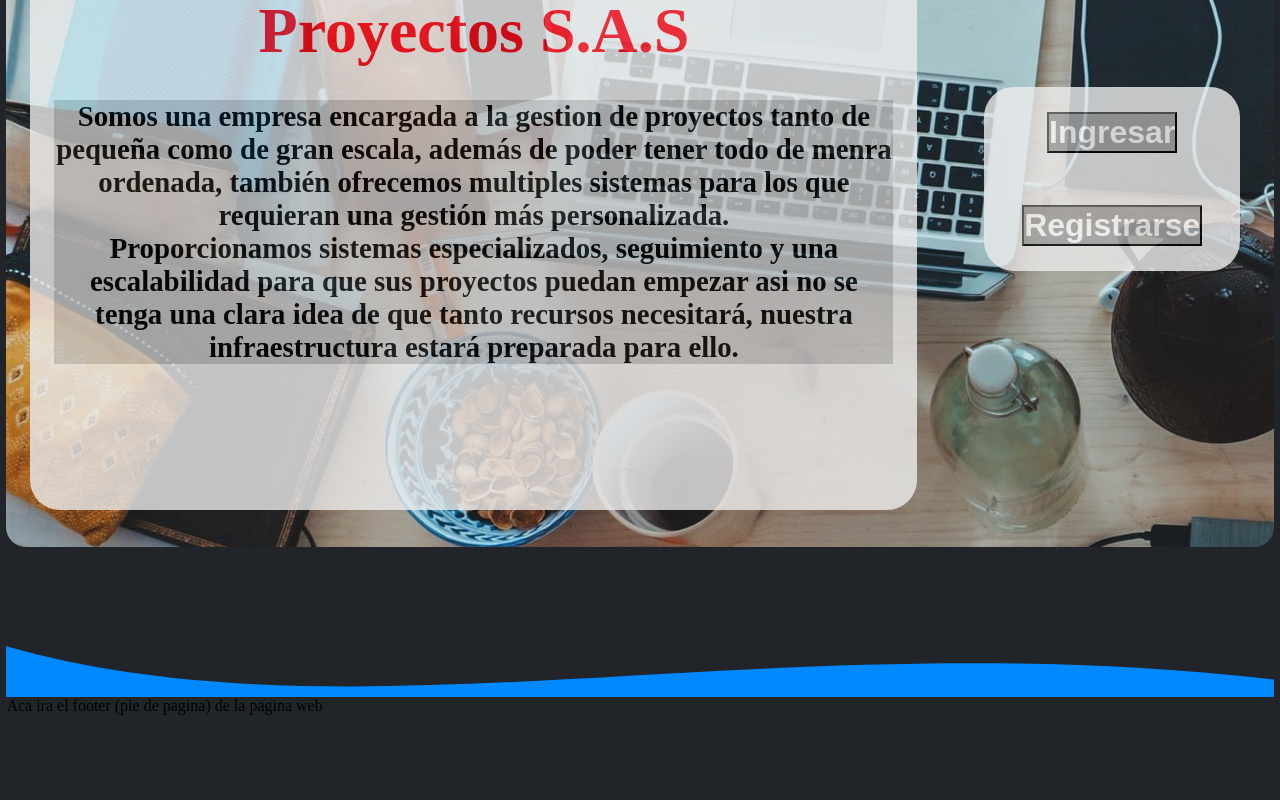
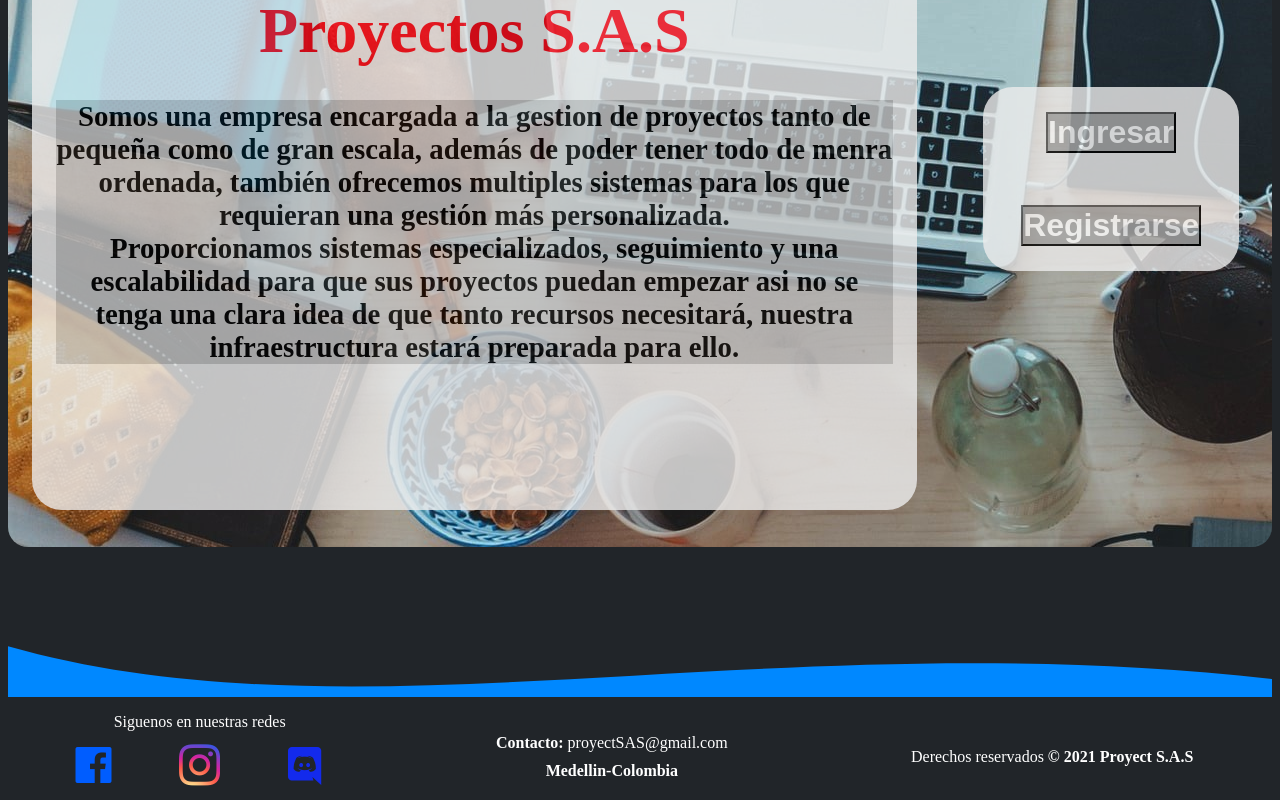
Before and after one commit to madro0/develop-of-world-Public, a React (Create React App) app: page / in a window 1280 px wide. Shown: the part 221-1021 px from the top of the page. Before the commit the page ends 936 px from the top, so only its background shows below. Built offline with nearby package versions, Linux system fonts and the light colour scheme.

Commit message:
footer basico

```diff
--- a/public/index.html
+++ b/public/index.html
@@ -15,6 +15,8 @@
       user's mobile device or desktop. See https://developers.google.com/web/fundamentals/web-app-manifest/
     -->
     <link rel="manifest" href="%PUBLIC_URL%/manifest.json" />
+    <link href='https://unpkg.com/boxicons@2.1.1/css/boxicons.min.css' rel='stylesheet'> <!--para los iconos de la pagina -->
+    <link href="https://cdnjs.cloudflare.com/ajax/libs/font-awesome/4.7.0/css/font-awesome.css" rel="stylesheet" />
     <!--
       Notice the use of %PUBLIC_URL% in the tags above.
       It will be replaced with the URL of the `public` folder during the build.
--- a/src/components/Footer.jsx
+++ b/src/components/Footer.jsx
@@ -4,7 +4,29 @@ import '../styles/footer.css';
 const Footer = () => {
     return (
         <div className="footer">
-            Aca ira el footer (pie de pagina) de la pagina web
+            <div className="footer__redes">
+                <p>Siguenos en nuestras redes</p>
+                <div className="footer__redes--iconos">
+                    <figure>
+                        <i class='bx bxl-facebook-square' style={{ color: "#005dff" }}></i>
+                    </figure>
+                    <figure>
+                        <i class="fa fa-instagram" id="insta" aria-hidden="true"></i>
+                    </figure>
+                    <figure>
+                        <i class='bx bxl-discord' style={{ color: '#132aec' }}></i>
+                    </figure>
+                </div>
+            </div>
+
+            <div className="footer__info">
+                <p><b>Contacto: </b>proyectSAS@gmail.com</p>
+                <p><b>Medellin-Colombia</b></p>
+            </div>
+
+            <div className="footer__copi">
+                <p>Derechos reservados <b>© 2021 Proyect S.A.S</b></p>
+            </div>
         </div>
     )
 }
--- a/src/styles/footer.css
+++ b/src/styles/footer.css
@@ -0,0 +1,44 @@
+.footer{
+    color: white;
+    margin: 1rem 0rem;
+    /* border: 3px solid wheat; */
+    display: flex;
+    justify-content: space-evenly;
+}
+
+.footer div{
+    /* border: 3px solid red; */
+    width: 30vw;
+    text-align: center
+}
+
+.footer__info, .footer__copi{
+    margin-top: 0;
+    margin-bottom: 0;
+    margin: auto;
+}
+
+.footer__info p{
+    margin: 10px 0px;
+}
+
+/*para el logo de instagram*/
+#insta {
+    background: radial-gradient(circle at 30% 107%, #fdf497 0%, #fdf497 5%, #fd5949 45%, #d6249f 60%, #285AEB 90%);
+    -webkit-background-clip: text;
+    /* Also define standard property for compatibility */
+    background-clip: text;
+    -webkit-text-fill-color: transparent;
+
+    font-size: 3rem; /* change this to change the size*/
+}
+
+.footer__redes--iconos{
+    display: flex;
+    justify-content: space-evenly;
+    margin: 10px 0px;
+}
+
+.footer__redes i{
+    font-size: 3rem;
+}
--- a/src/styles/public.css
+++ b/src/styles/public.css
@@ -3,7 +3,7 @@ html{
 }
 .public{
     height: 92vh;
-    width: 99vw;
+    width: 98.8vw;
     /* border: 5px solid red; */
     margin-top: 0;
     margin-left: 0;
```
